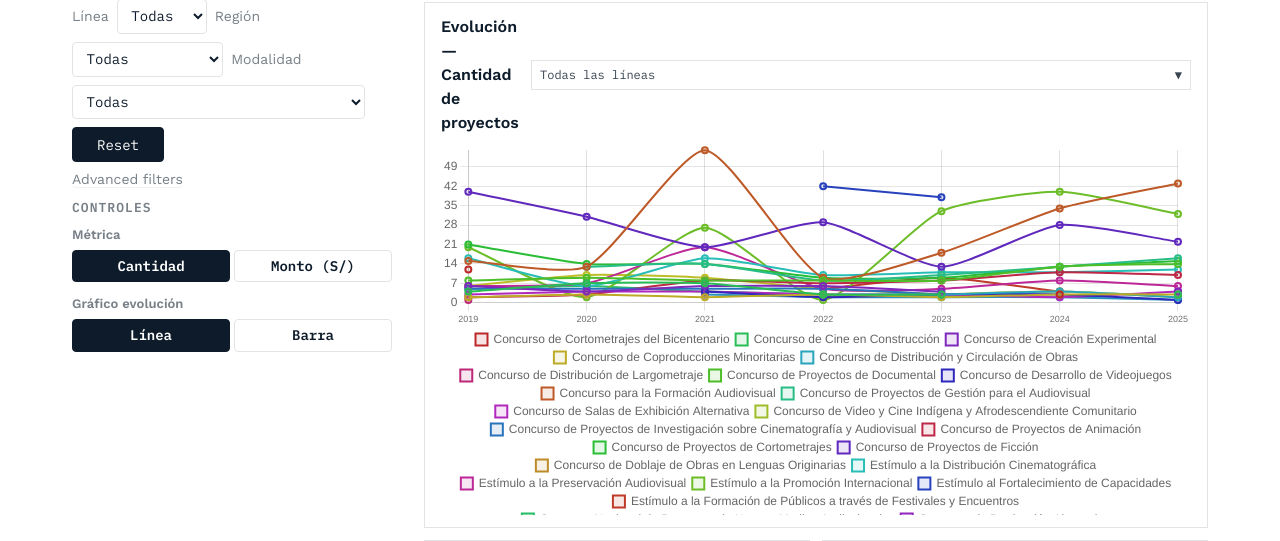
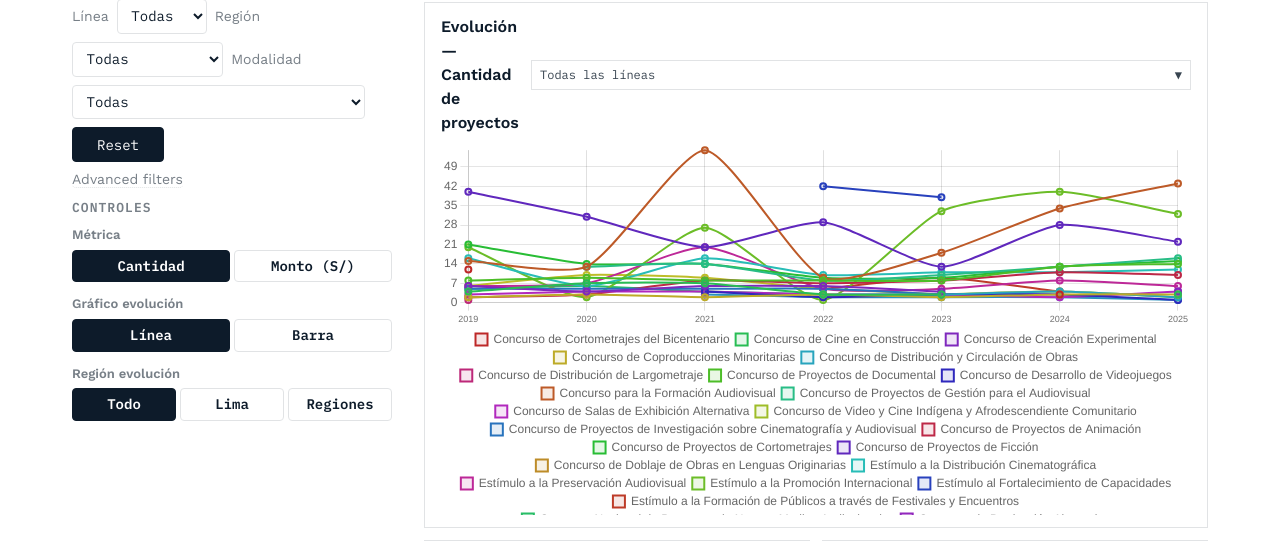
Before and after one commit to efrainbs/analisis-concursos-dafo, a Flask app: page /dashboard in a window 1280 px wide. Shown: the part 184-725 px from the top of the page. Run offline with Flask 3, Linux system fonts and the light colour scheme; data comes from the database, SQL or seed files in the repository; both versions use the stored data as it was after the commit.

Commit message:
Corrige datos de EDI 2019 y EPI 2019
EDI 2019:
- Mueve 3 proyectos (Norte, La bronca, Deliciosa fruta seca) de Pilotos de Serie 2019 a EDI 2019
- Crea resoluciones D000187, D000039, D000144 para los 3 proyectos
- Corrige regiones: QUECHUA FILMS->CUSCO, VÍA EXPRESA->AREQUIPA, BADUDUBA->JUNÍN
- Corrige modalidades: Alternativa->Comercial para esos 3 proyectos
- Corrige título 'Herraud'->'Heraud'
- Asigna tipo 'distribucion' a las obras de los 3 proyectos

EPI 2019:
- Corrige títulos de 20 proyectos que tenían 'Decenio de la Igualdad...' (error del scraper)
- Extrae títulos reales y eventos desde 26 RDs PDF oficiales
- Crea obras individuales para cada proyecto (antes compartían obra_id=1239)

Dashboard:
- Agrega filtro rf_evol para evolución por región (Todo/Lima/Regiones)

```diff
--- a/server/server.py
+++ b/server/server.py
@@ -236,6 +236,7 @@ def build_base_where(params, mmn_val, mm_val, tp, yf_val, yt_val, la, rf, mf, ot
 @app.route("/api/dashboard")
 def api_dashboard():
     q, yf_val, yt_val, la, rf, mf, otf, tp, mm_val, mmn_val, adv = parse_filters()
+    rf_evol = request.args.get("rf_evol", "")
 
     fts_q = sanitize_fts(q) if q else ""
     fts_clause = ""
@@ -252,19 +253,27 @@ def api_dashboard():
     where, params = build_base_where([], mmn_val, mm_val, tp, yf_val, yt_val, la, rf, mf, otf)
     where_sql = " AND ".join(where)
 
-    # 1. Proyectos por año
+    # Extra region filter for evolution chart (Todo / Lima / Regiones)
+    evol_extra = ""
+    if rf_evol == "LIMA":
+        evol_extra = " AND pe.region = 'LIMA' "
+    elif rf_evol == "NO LIMA":
+        evol_extra = " AND pe.region IS NOT NULL AND pe.region != '' AND pe.region != 'SIN DATO' AND pe.region != 'LIMA' "
+    evol_where = where_sql + evol_extra
+
+    # 1. Proyectos por año (evolución)
     data_anio_cnt = query(
         "SELECT cv.anio, COUNT(DISTINCT p.id) as cnt "
         + BASE_FROM.format(fts=fts_clause)
-        + f" WHERE {where_sql} GROUP BY cv.anio ORDER BY cv.anio",
+        + f" WHERE {evol_where} GROUP BY cv.anio ORDER BY cv.anio",
         fts_params + params,
     )
 
-    # 2. Monto por año
+    # 2. Monto por año (evolución)
     data_anio_monto = query(
         "SELECT cv.anio, COALESCE(SUM(p.monto_otorgado),0) as total "
         + BASE_FROM.format(fts=fts_clause)
-        + f" WHERE {where_sql} GROUP BY cv.anio ORDER BY cv.anio",
+        + f" WHERE {evol_where} GROUP BY cv.anio ORDER BY cv.anio",
         fts_params + params,
     )
 
@@ -346,12 +355,12 @@ def api_dashboard():
         fts_params + params,
     )
 
-    # 9. Línea x año with both count and sum
+    # 9. Línea x año with both count and sum (evolución)
     data_linea_evolucion = query(
         "SELECT cv.anio, lc.codigo, "
         "COUNT(DISTINCT p.id) as cnt, COALESCE(SUM(p.monto_otorgado),0) as total "
         + BASE_FROM.format(fts=fts_clause)
-        + f" WHERE {where_sql} "
+        + f" WHERE {evol_where} "
         "GROUP BY cv.anio, lc.codigo ORDER BY cv.anio, lc.codigo",
         fts_params + params,
     )
--- a/templates/dashboard.html
+++ b/templates/dashboard.html
@@ -229,6 +229,14 @@ input, select, textarea, button, .btn { border-radius: 4px; }
                     <button id="ctrl-chart-bar" class="btn" onclick="setChartType('bar')" style="padding:0.4rem 1rem;font-size:14px;font-weight:600;flex:1;">Barra</button>
                 </div>
             </div>
+            <div>
+                <p style="font-size:13px;color:var(--neutral-60);margin:0 0 0.3rem 0;font-weight:600;">Región evolución</p>
+                <div style="display:flex;gap:0.25rem;">
+                    <button id="ctrl-region-todo" class="btn btn-primary" onclick="setRegionEvol('')" style="padding:0.4rem 1rem;font-size:14px;font-weight:600;flex:1;">Todo</button>
+                    <button id="ctrl-region-lima" class="btn" onclick="setRegionEvol('LIMA')" style="padding:0.4rem 1rem;font-size:14px;font-weight:600;flex:1;">Lima</button>
+                    <button id="ctrl-region-nolima" class="btn" onclick="setRegionEvol('NO LIMA')" style="padding:0.4rem 1rem;font-size:14px;font-weight:600;flex:1;">Regiones</button>
+                </div>
+            </div>
         </div>
     </div>
 
@@ -326,6 +334,7 @@ input, select, textarea, button, .btn { border-radius: 4px; }
 <script>
 var ACTIVE_METRIC = 'cnt';
 var ACTIVE_CHART_TYPE = 'line';
+var ACTIVE_REGION_EVOL = '';
 var LINEAS_DICT = {{ lineas_dict|tojson }};
 var CHARTS = {};
 
@@ -355,6 +364,20 @@ function setChartType(t) {
     ACTIVE_CHART_TYPE = t;
     document.getElementById('ctrl-chart-line').className = t === 'line' ? 'btn btn-primary' : 'btn';
     document.getElementById('ctrl-chart-bar').className = t === 'bar' ? 'btn btn-primary' : 'btn';
+    Object.values(CHARTS).forEach(function(c) { if (c) c.destroy(); });
+    CHARTS = {};
+    refreshDashboard();
+}
+
+function setRegionEvol(v) {
+    ACTIVE_REGION_EVOL = v;
+    ['todo','lima','nolima'].forEach(function(k) {
+        var el = document.getElementById('ctrl-region-' + k);
+        if (el) el.className = 'btn';
+    });
+    var map = {'': 'todo', 'LIMA': 'lima', 'NO LIMA': 'nolima'};
+    var active = document.getElementById('ctrl-region-' + map[v]);
+    if (active) active.className = 'btn btn-primary';
     Object.values(CHARTS).forEach(function(c) { if (c) c.destroy(); });
     CHARTS = {};
     refreshDashboard();
@@ -428,7 +451,8 @@ function getFilters() {
     return {
         yf: mv('f-yf'), yt: mv('f-yt'),
         la: ma('f-la'), rf: ma('f-rf'), mf: ma('f-mf'),
-        tp: mv('f-tp'), mm: mv('f-mm'), mmn: mv('f-mmn')
+        tp: mv('f-tp'), mm: mv('f-mm'), mmn: mv('f-mmn'),
+        rf_evol: ACTIVE_REGION_EVOL
     };
 }
 
@@ -499,6 +523,7 @@ function refreshDashboard() {
     if (f.tp) params.set('tp', f.tp);
     if (f.mm && f.mm != '999999999') params.set('mm', f.mm);
     if (f.mmn && f.mmn != '0') params.set('mmn', f.mmn);
+    if (f.rf_evol) params.set('rf_evol', f.rf_evol);
     params.set('metric', ACTIVE_METRIC);
 
     fetch('/api/dashboard?' + params.toString())
@@ -522,6 +547,8 @@ function refreshDashboard() {
         var evolData = d.linea_evolucion || [];
         var allAnios = [...new Set(evolData.map(function(x) { return x.anio; }))].sort();
         var evolTitle = metric === 'cnt' ? 'Evolución — Cantidad de proyectos' : 'Evolución — Monto total (S/)';
+        if (ACTIVE_REGION_EVOL === 'LIMA') evolTitle += ' — Lima';
+        else if (ACTIVE_REGION_EVOL === 'NO LIMA') evolTitle += ' — Regiones fuera de Lima';
         document.getElementById('evol-title').textContent = evolTitle;
 
         if (chartType === 'bar') {
```
Also changed, not shown: concursos_dafo.db.
